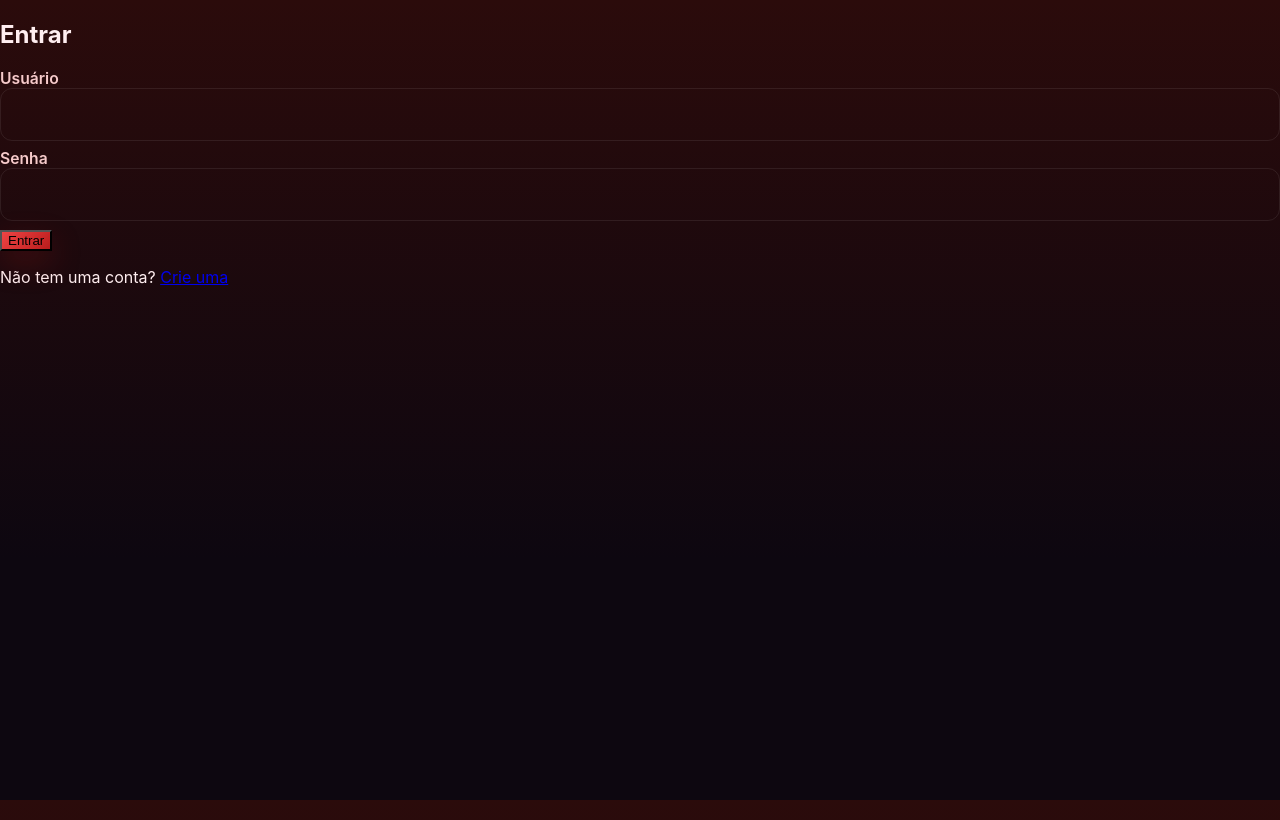
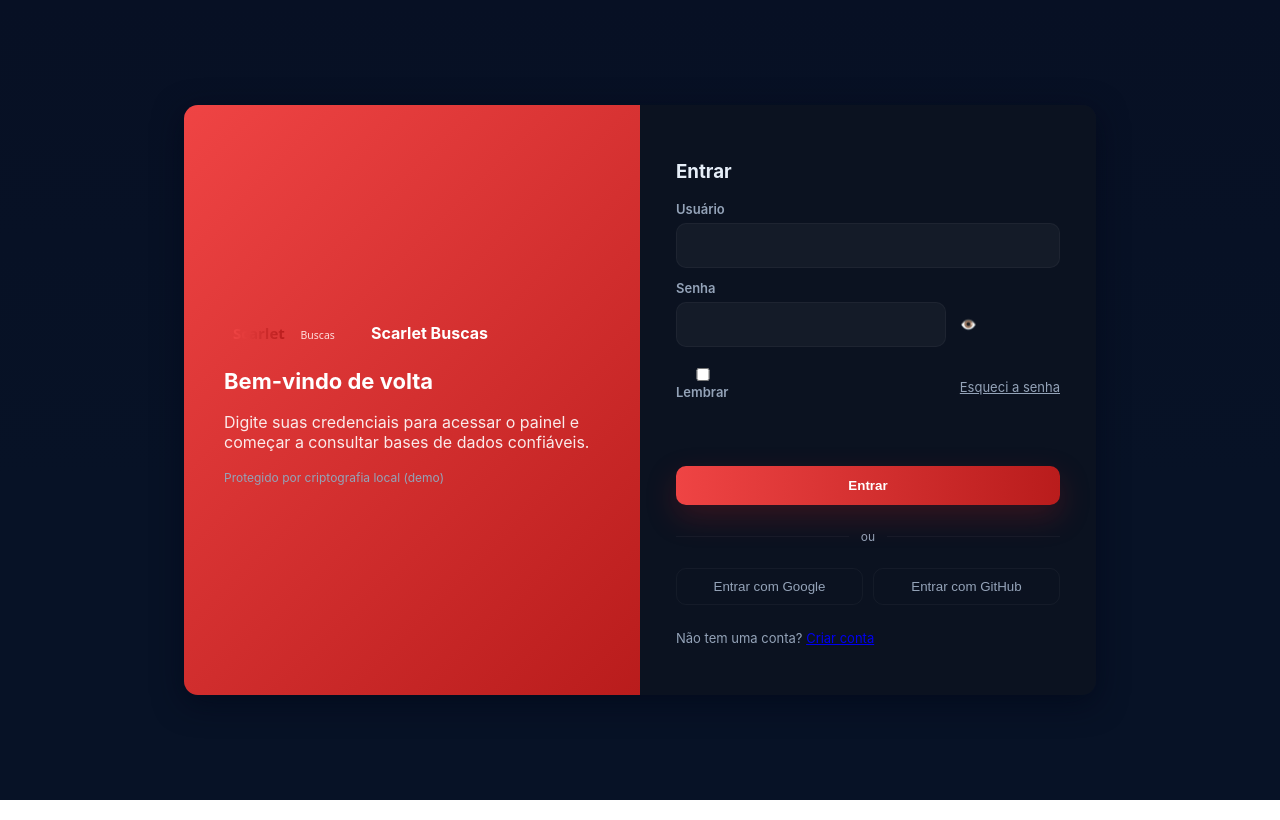
Before and after one commit to Blxckxyz101/scarlet-buscas-site, a website: page login.html in a window 1280 px wide. Drawn offline with Linux system fonts and the light colour scheme.

Commit message:
Polish auth UI: add auth.css; modernize login and signup pages

```diff
--- /dev/null
+++ b/auth.css
@@ -0,0 +1,40 @@
+/* Modern auth styles for login/signup */
+:root{
+  --bg:#0f172a; /* dark navy */
+  --card:#0b1220;
+  --accent:#ef4444;
+  --muted:#94a3b8;
+  --glass: rgba(255,255,255,0.04);
+}
+*{box-sizing:border-box}
+body{font-family:Inter,system-ui,-apple-system,Segoe UI,Roboto,'Helvetica Neue',Arial;margin:0;background:linear-gradient(180deg,#071024 0%,#071226 60%);color:#e6eef8;min-height:100vh;display:flex;align-items:center;justify-content:center}
+.auth-wrap{width:100%;max-width:960px;margin:40px;padding:24px}
+.auth-card{display:grid;grid-template-columns:1fr 1fr;background:linear-gradient(180deg,rgba(255,255,255,0.02),transparent);border-radius:14px;overflow:hidden;box-shadow:0 8px 30px rgba(2,6,23,0.6)}
+.auth-left{padding:40px;background:linear-gradient(135deg,var(--accent),#b91c1c);color:white;display:flex;flex-direction:column;align-items:flex-start;justify-content:center;gap:18px}
+.auth-left .brand{display:flex;align-items:center;gap:12px}
+.auth-left .brand img{height:36px}
+.auth-left h2{margin:0;font-size:22px;line-height:1.1;font-weight:700}
+.auth-left p{margin:0;color:rgba(255,255,255,0.95);opacity:0.95}
+.auth-right{padding:36px;background:var(--card)}
+.auth-form{display:flex;flex-direction:column;gap:12px}
+.field{display:flex;flex-direction:column}
+.field label{font-size:13px;color:var(--muted);margin-bottom:6px}
+.input{background:var(--glass);border:1px solid rgba(255,255,255,0.04);padding:12px 14px;border-radius:10px;color:#e6eef8;outline:none;font-size:15px}
+.input:focus{box-shadow:0 6px 24px rgba(14,165,233,0.06);border-color:rgba(255,255,255,0.08)}
+.btn-primary{background:linear-gradient(90deg,var(--accent),#b91c1c);border:none;color:white;padding:12px 16px;border-radius:10px;font-weight:600;cursor:pointer}
+.btn-ghost{background:transparent;border:1px solid rgba(255,255,255,0.06);color:var(--muted);padding:10px;border-radius:10px}
+.small{font-size:13px;color:var(--muted)}
+.meta-row{display:flex;justify-content:space-between;align-items:center;margin-top:6px}
+.toggle-pass{background:transparent;border:none;color:var(--muted);cursor:pointer}
+.form-msg{color:#ffb4b4;font-size:13px;min-height:18px}
+.helper{font-size:12px;color:var(--muted)}
+.or{display:flex;align-items:center;gap:12px;margin:12px 0}
+.or div{height:1px;background:rgba(255,255,255,0.04);flex:1}
+.or span{font-size:12px;color:var(--muted)}
+.socials{display:flex;gap:10px}
+.socials button{flex:1;padding:10px;border-radius:10px;border:1px solid rgba(255,255,255,0.04);background:transparent;color:var(--muted)}
+@media(max-width:800px){
+  .auth-card{grid-template-columns:1fr;padding:0}
+  .auth-left{display:none}
+  .auth-wrap{padding:12px}
+}
--- a/login.html
+++ b/login.html
@@ -5,34 +5,70 @@
   <meta name="viewport" content="width=device-width,initial-scale=1">
   <title>Login — Scarlet Buscas</title>
   <link rel="stylesheet" href="styles.css">
+  <link rel="stylesheet" href="auth.css">
 </head>
 <body>
-  <main class="auth-container">
-    <section class="auth-card">
-      <h1>Entrar</h1>
-      <form id="loginForm">
-        <label>Usuário
-          <input id="username" name="username" required>
-        </label>
-        <label>Senha
-          <input id="password" name="password" type="password" required>
-        </label>
-        <button type="submit" class="btn-primary">Entrar</button>
-      </form>
-      <p>Não tem uma conta? <a href="signup.html">Crie uma</a></p>
-    </section>
-  </main>
+  <div class="auth-wrap">
+    <div class="auth-card">
+      <div class="auth-left">
+        <div class="brand">
+          <img src="assets/logo.svg" alt="Scarlet Buscas">
+          <strong>Scarlet Buscas</strong>
+        </div>
+        <h2>Bem-vindo de volta</h2>
+        <p>Digite suas credenciais para acessar o painel e começar a consultar bases de dados confiáveis.</p>
+        <div class="helper">Protegido por criptografia local (demo)</div>
+      </div>
+      <div class="auth-right">
+        <h3>Entrar</h3>
+        <form id="loginForm" class="auth-form" autocomplete="on">
+          <div class="field">
+            <label for="username">Usuário</label>
+            <input id="username" name="username" class="input" required autocomplete="username">
+          </div>
+          <div class="field">
+            <label for="password">Senha</label>
+            <div style="display:flex;gap:8px;align-items:center">
+              <input id="password" name="password" type="password" class="input" required autocomplete="current-password">
+              <button type="button" class="toggle-pass" id="togglePass" aria-label="Mostrar senha">👁️</button>
+            </div>
+          </div>
+          <div class="meta-row">
+            <label class="small"><input type="checkbox" id="remember"> Lembrar</label>
+            <a class="small" href="#">Esqueci a senha</a>
+          </div>
+          <div class="form-msg" id="loginMsg"></div>
+          <button type="submit" class="btn-primary">Entrar</button>
+          <div class="or"><div></div><span>ou</span><div></div></div>
+          <div class="socials">
+            <button type="button">Entrar com Google</button>
+            <button type="button">Entrar com GitHub</button>
+          </div>
+          <p class="small">Não tem uma conta? <a href="signup.html">Criar conta</a></p>
+        </form>
+      </div>
+    </div>
+  </div>
   <script src="auth.js"></script>
   <script>
-    document.getElementById('loginForm').addEventListener('submit', async (e) => {
+    const toggle = document.getElementById('togglePass');
+    const pwd = document.getElementById('password');
+    const msg = document.getElementById('loginMsg');
+    toggle.addEventListener('click', ()=>{
+      pwd.type = pwd.type === 'password' ? 'text' : 'password';
+      toggle.textContent = pwd.type === 'password' ? '👁️' : '🙈';
+    });
+
+    document.getElementById('loginForm').addEventListener('submit', async (e)=>{
       e.preventDefault();
+      msg.textContent = '';
       const u = document.getElementById('username').value.trim();
-      const p = document.getElementById('password').value;
-      try {
-        await auth.loginUser(u, p);
+      const p = pwd.value;
+      try{
+        await auth.loginUser(u,p);
         location.href = 'dashboard.html';
-      } catch (err) {
-        alert(err.message || 'Erro no login');
+      }catch(err){
+        msg.textContent = err.message || 'Erro no login';
       }
     });
   </script>
```
Also changed, not shown: signup.html (+59 -28 lines).
